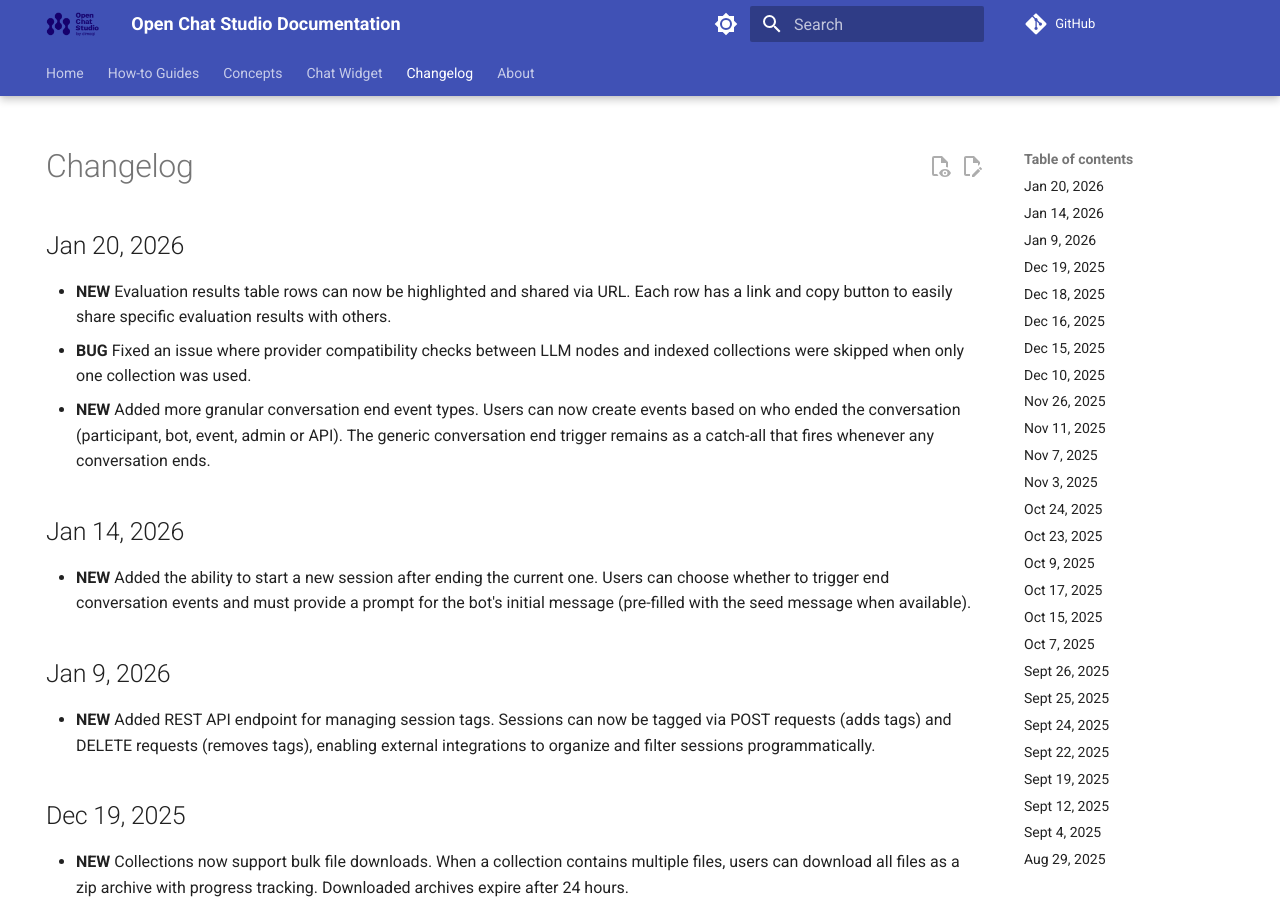
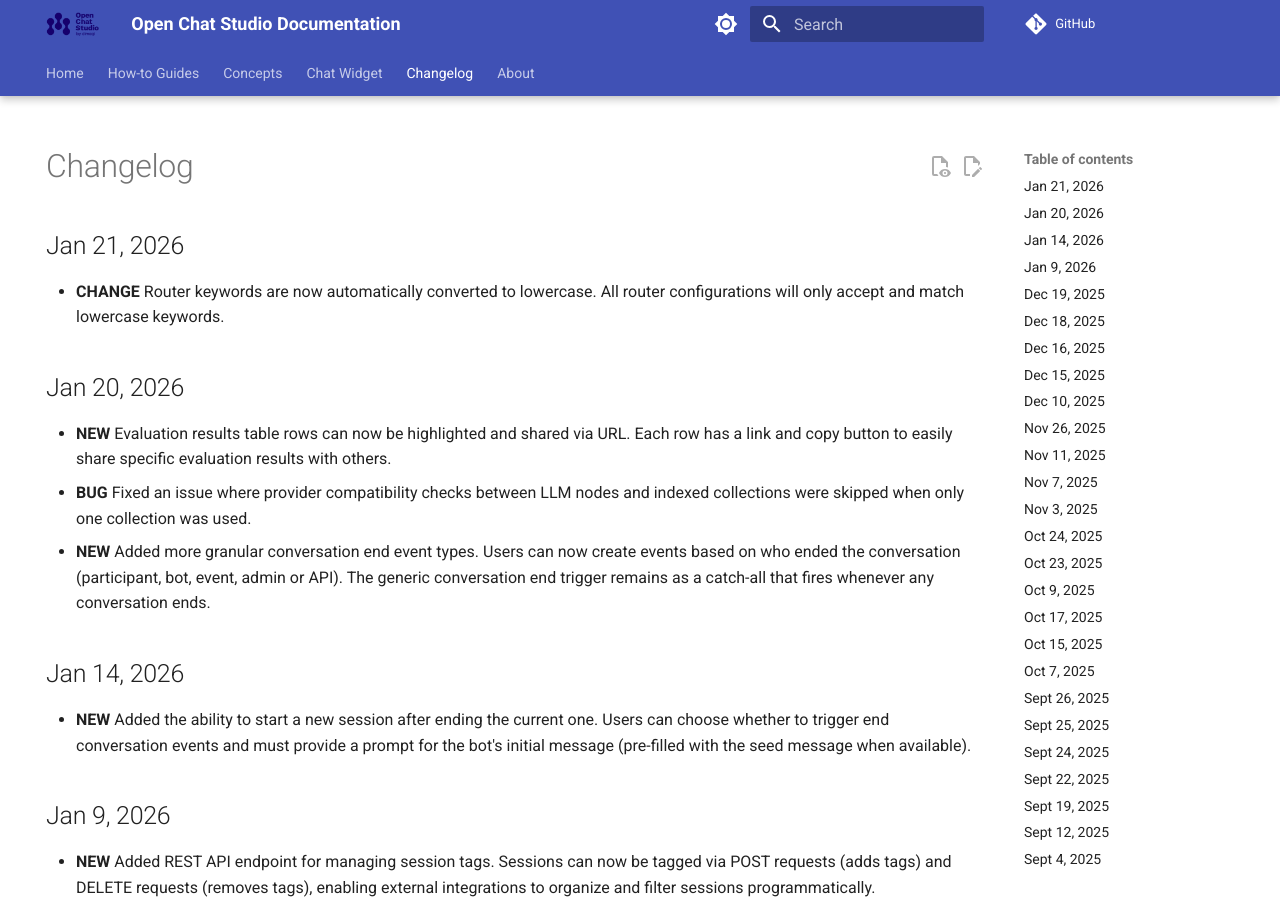
Before and after one commit to dimagi/open-chat-studio-docs, an MkDocs documentation site: the page built from docs/changelog.md, in a window 1280 px wide and 900 px high. Built offline with MkDocs 1.6.1 and Material for MkDocs 9.7.7, drawn with Linux system fonts in a browser that asks for light colours; emoji names are drawn with the system emoji font; a script that is not in the unit is left out; comment, search, counter and statistics services are not loaded.

Commit message:
update changelog and docs from OCS PR #2597

```diff
--- a/docs/changelog.md
+++ b/docs/changelog.md
@@ -4,6 +4,9 @@ hide:
 ---
 
 # Changelog
+## Jan 21, 2026
+* **CHANGE** Router keywords are now automatically converted to lowercase. All router configurations will only accept and match lowercase keywords.
+
 ## Jan 20, 2026
 * **NEW** Evaluation results table rows can now be highlighted and shared via URL. Each row has a link and copy button to easily share specific evaluation results with others.
 * **BUG** Fixed an issue where provider compatibility checks between LLM nodes and indexed collections were skipped when only one collection was used.
```
Also changed, not shown: docs/concepts/pipelines/nodes.md (+4 -0 lines).
